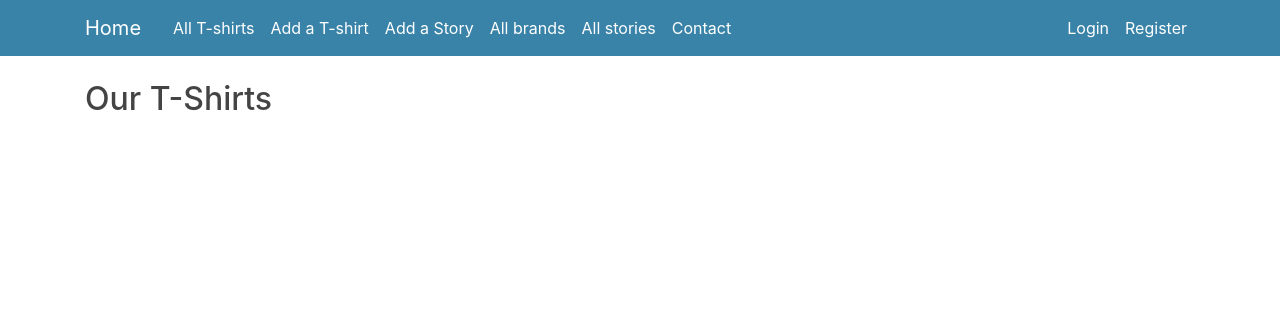
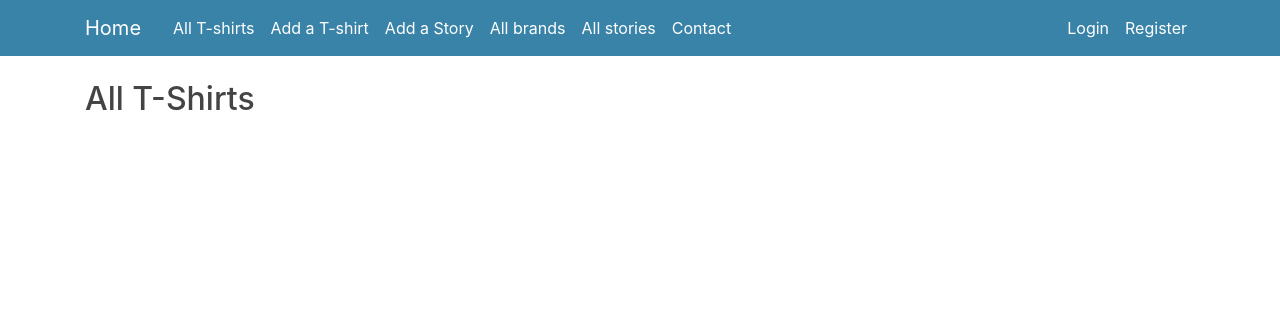
Before and after one commit to wojtekidd/djangoapp-koszulki, a Django app: page /tshirt_list/ in a window 1280 px wide. Shown: the top 316 px of the page. Run offline with Django 3.2, Linux system fonts and the light colour scheme; data that the repository does not hold is empty; some libraries are stand-ins or nearby versions.

```diff
--- a/tshirts/forms.py
+++ b/tshirts/forms.py
@@ -6,7 +6,7 @@ class TshirtForm(forms.ModelForm):
 
     class Meta:
         model = Tshirt
-        fields = ['brand', 'tags', 'design', 'size', 'video', 'image']
+        fields = ['brand', 'tags', 'design', 'size', 'video', 'image', 'story_set']
 
 
 class StoryForm(forms.ModelForm):
--- a/tshirts/models.py
+++ b/tshirts/models.py
@@ -20,6 +20,8 @@ class Tshirt(models.Model):
     video = models.FileField(upload_to='videos/', default='', blank=True, help_text='')
     image = models.ImageField(upload_to='pics/', default='', help_text='')
     tags = TaggableManager()
+
+
 # TODO: Add image and video size limits, add tags, colors, supplier class, ForeignKey relation? Brand has to become another Class!
 
 
--- a/tshirts/templates/tshirt_list.html
+++ b/tshirts/templates/tshirt_list.html
@@ -2,7 +2,7 @@
 
 
 {% block content %}
-    <h2>Our T-Shirts</h2>
+    <h2>All T-Shirts</h2>
     <ul>
         {% for tshirt in object_list %}
             {# a list of links and images associated with the tshirt will display #}
```
